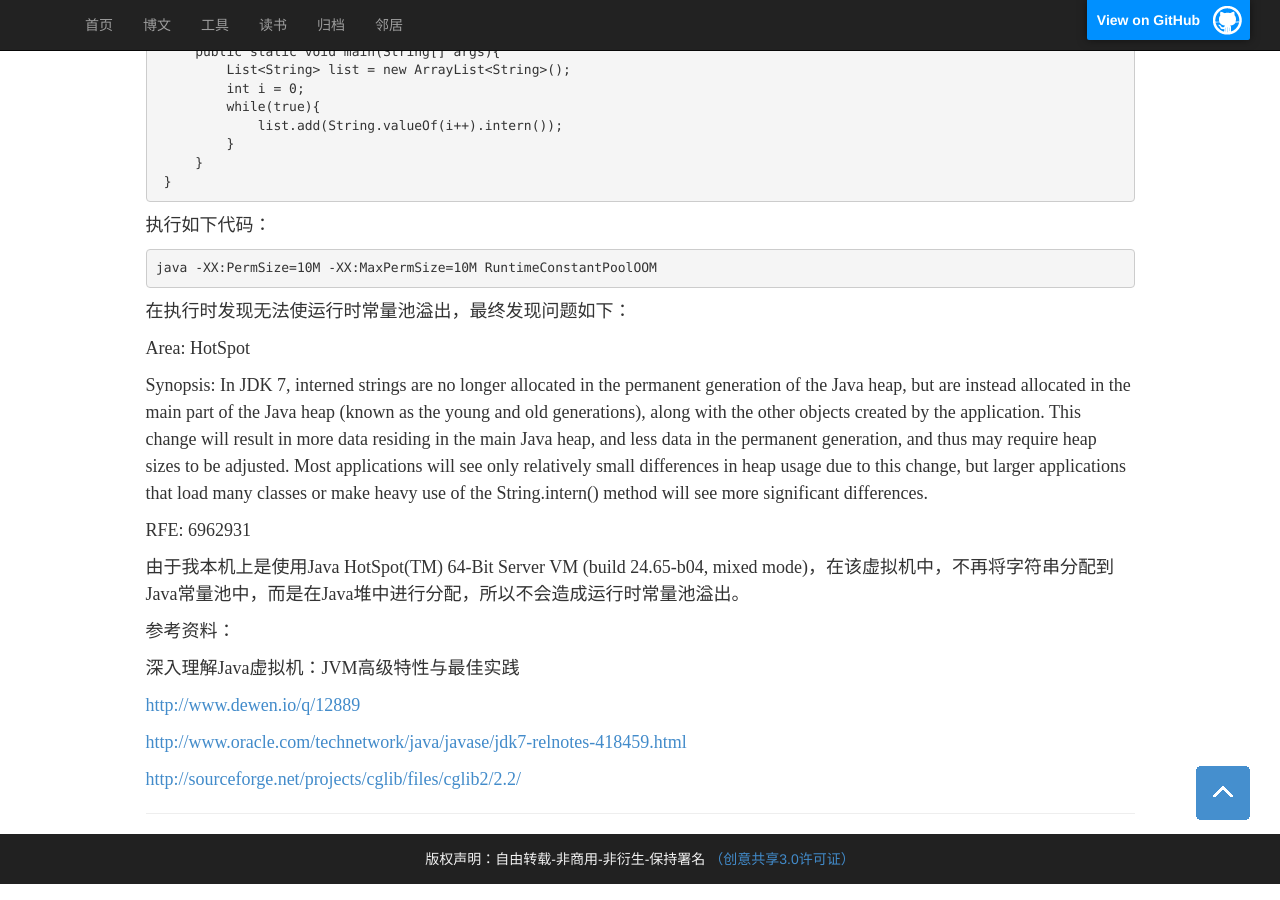
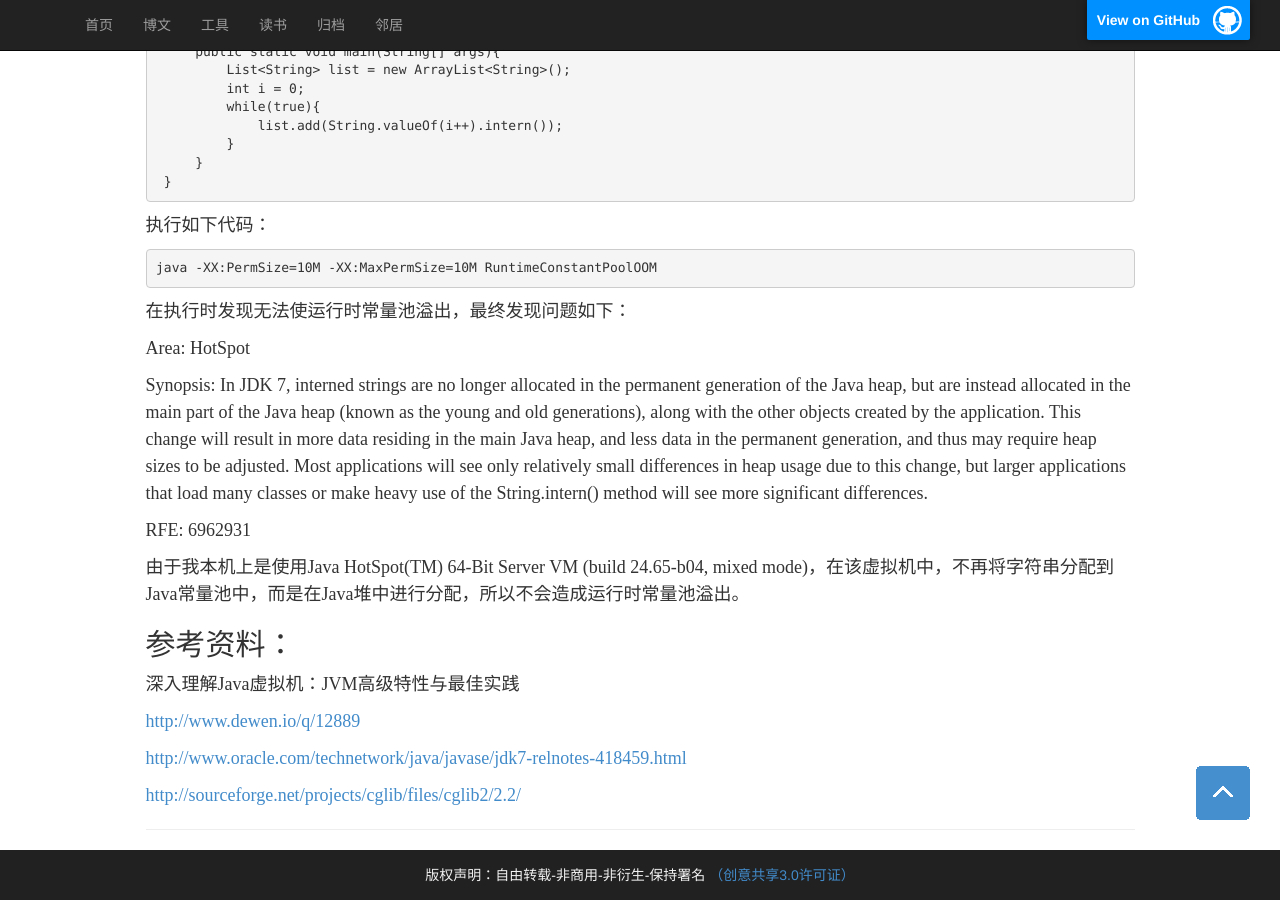
Before and after one commit to sheleng/sheleng.github.io, a Jekyll site: the page built from _posts/blogs/2015-03-12-java-runtime-data-range.md, in a window 1280 px wide and 900 px high, scrolled down 5326 px. Built offline with Jekyll 4.4.1, drawn with Linux system fonts in a browser that asks for light colours; comment, search, counter and statistics services are not loaded.

```diff
--- a/_posts/blogs/2015-03-12-java-runtime-data-range.md
+++ b/_posts/blogs/2015-03-12-java-runtime-data-range.md
@@ -232,7 +232,7 @@
 
 由于我本机上是使用Java HotSpot(TM) 64-Bit Server VM (build 24.65-b04, mixed mode)，在该虚拟机中，不再将字符串分配到Java常量池中，而是在Java堆中进行分配，所以不会造成运行时常量池溢出。
 
-参考资料：
+##参考资料：
 
 深入理解Java虚拟机：JVM高级特性与最佳实践
 
```
